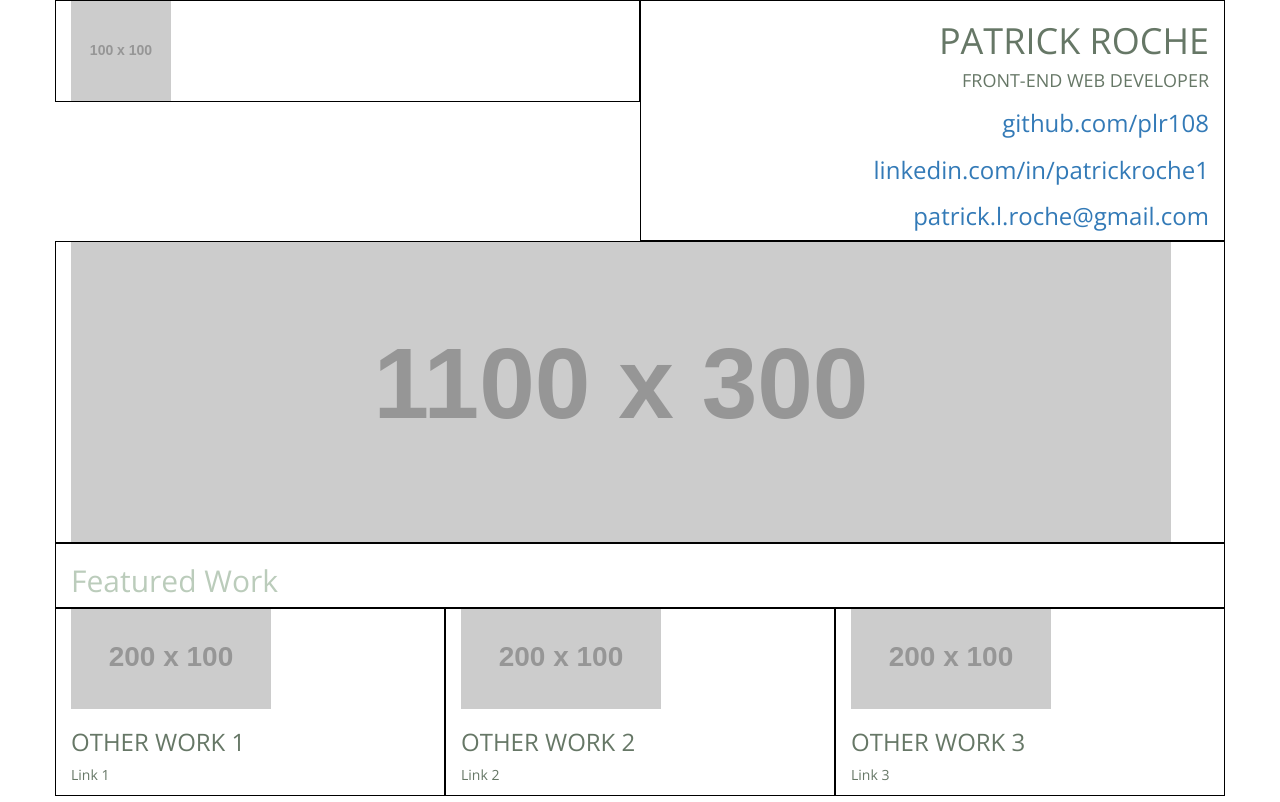
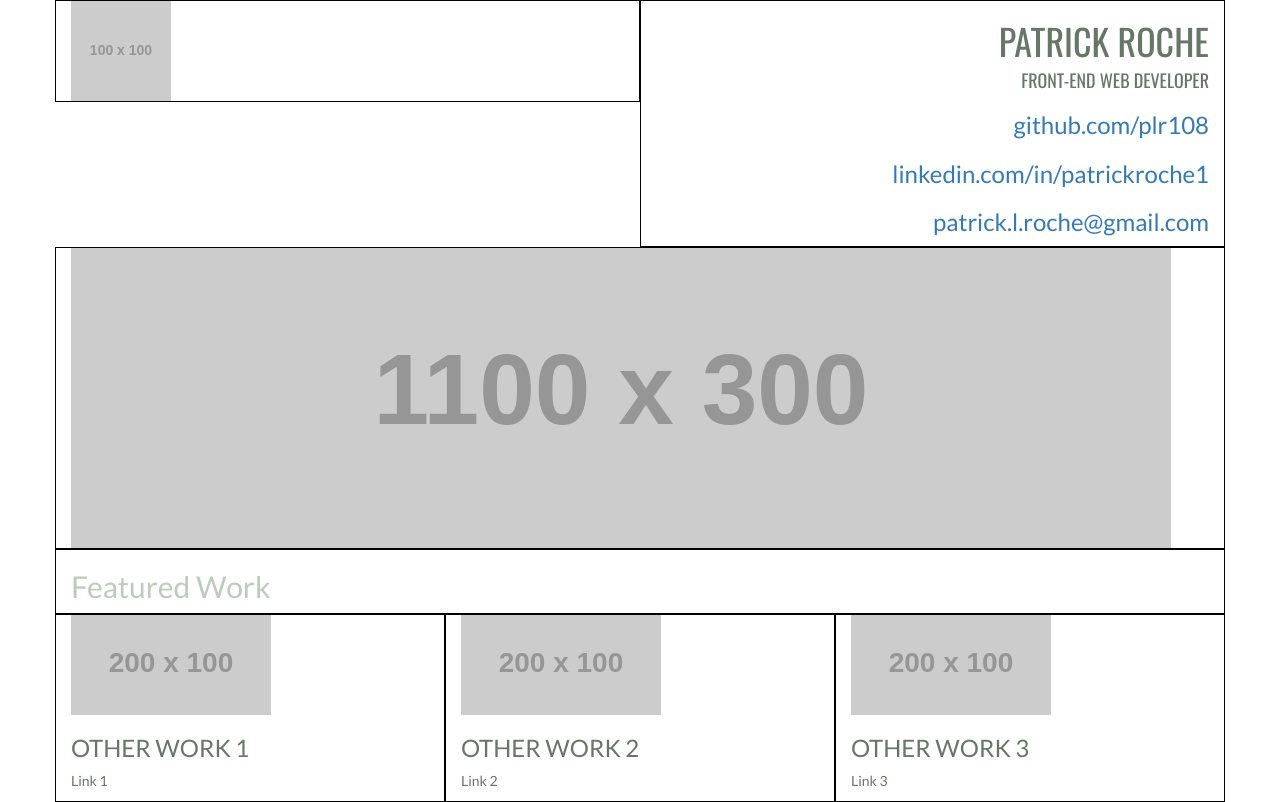
Before and after one commit to plr108-zz/portfolio-layout, a website: page index.html in a window 1280 px wide. Drawn offline with nearby package versions, Linux system fonts and the light colour scheme; placeholder pictures from the web are drawn by us.

Commit message:
Change project fonts to Oswald and Lato

```diff
--- a/css/main.css
+++ b/css/main.css
@@ -1,5 +1,5 @@
 * {
-    font-family: 'Open Sans', sans-serif;
+    font-family: 'Lato', sans-serif;
     color: #676;
 }
 
@@ -9,6 +9,7 @@
 
 .hi-my-name-is {
     text-align: right;
+    font-family: 'Oswald', sans-serif;
 }
 
 .featured {
--- a/index.html
+++ b/index.html
@@ -12,7 +12,7 @@
     <link rel="stylesheet" href="css/bootstrap.css">
 
     <!--Open Sans Font from Google Fonts-->
-    <link rel='stylesheet' href='http://fonts.googleapis.com/css?family=Open+Sans'>
+    <link rel='stylesheet' href='http://fonts.googleapis.com/css?family=Oswald|Lato'>
 
     <!--I got this script from sample code on http://getbootstrap.com/getting-started/#template -->
     <script src="https://ajax.googleapis.com/ajax/libs/jquery/1.11.3/jquery.min.js"></script>
```
